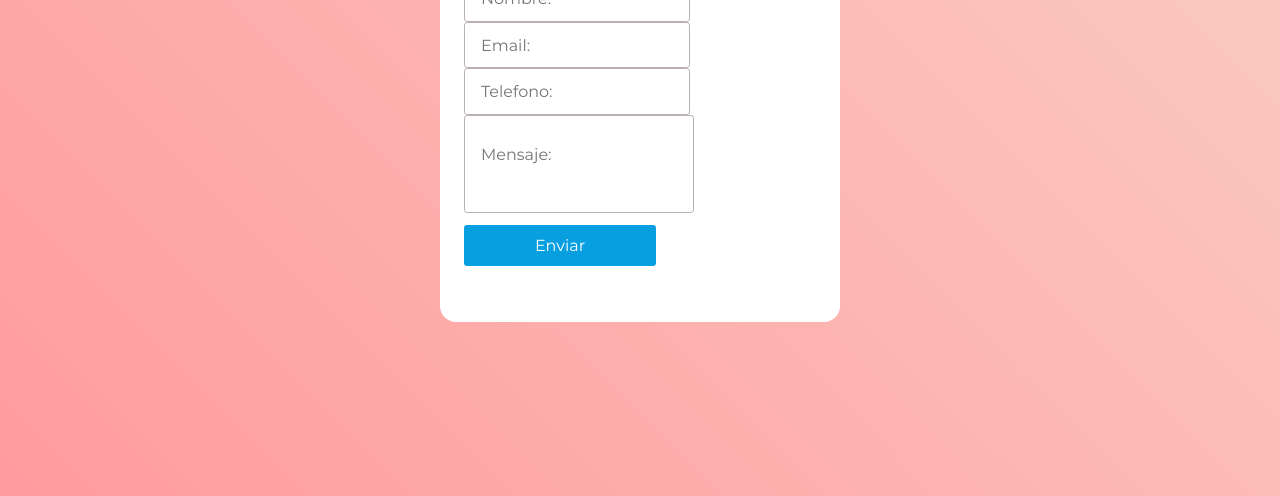
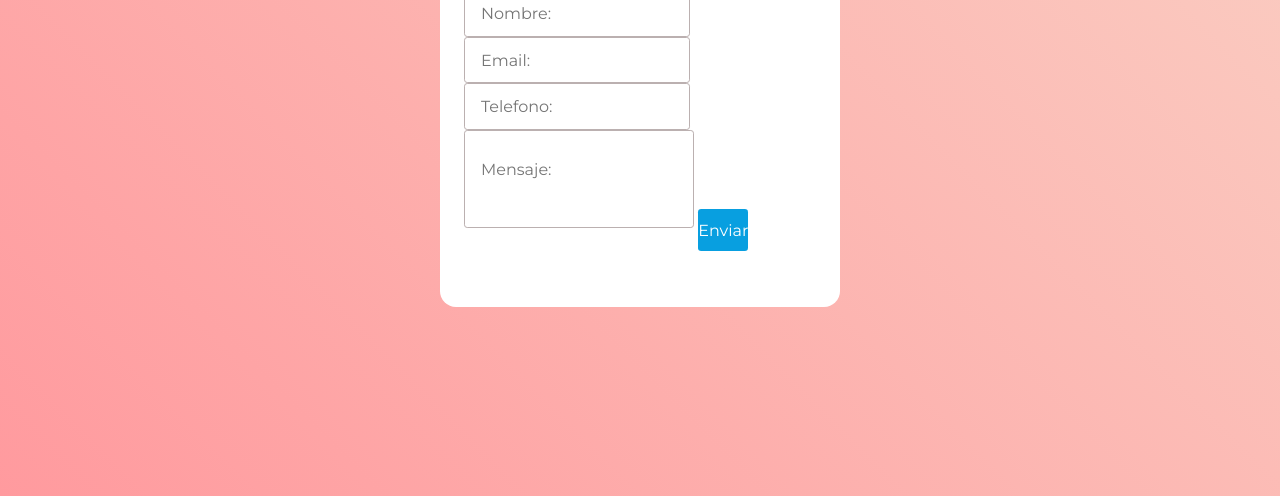
Before and after one commit to instalacionesgabriel/empresa, a plain HTML site: page index.html in a window 1280 px wide. Shown: the part 304-800 px from the top of the page. Drawn offline with Linux system fonts and the light colour scheme.

Commit message:
Update index.html

```diff
--- a/index.html
+++ b/index.html
@@ -17,7 +17,7 @@
             <input type="email" class="form__input" placeholder="Email:" name="email">
             <input type="telefono" class="form__input" placeholder="Telefono:">
             <textarea class="form__input form__input--message" placeholder="Mensaje:" name="message"></textarea>
-            <input type=""submit" value="Enviar" class="form__cta">
+            <input type="submit" value="Enviar" class="form__cta">
         </div>
 
 
```
